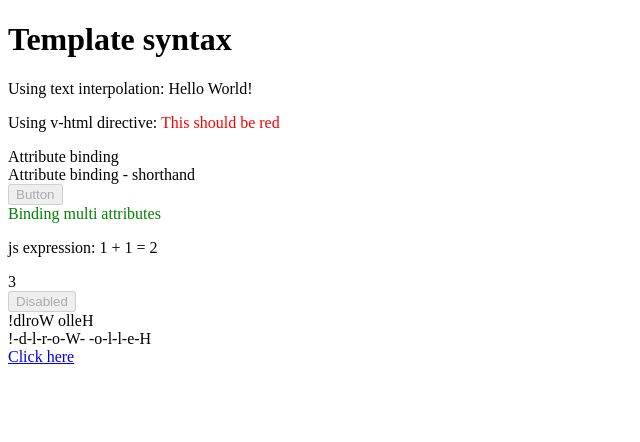
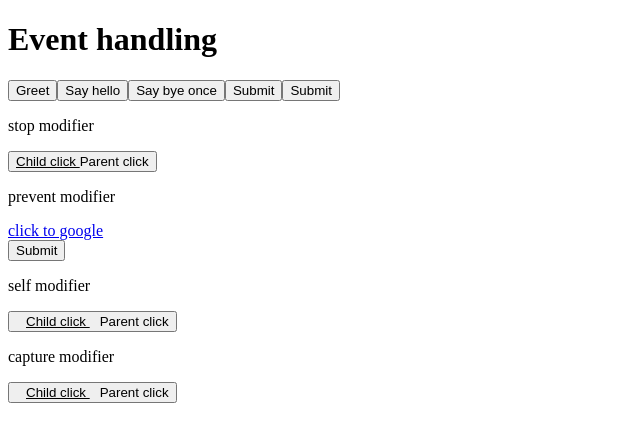
Before and after one commit to lyhuynhnhu/vue-basic, a Vue app: page / in a window 1280 px wide. Shown: the top 442 px of the page, without its empty margins (0-640 px from the left). Built offline with nearby package versions, Linux system fonts and the light colour scheme.

Commit message:
event handler

```diff
--- a/src/App.vue
+++ b/src/App.vue
@@ -1,45 +1,72 @@
 <script setup>
-const message = 'Hello World!'
-const rawHtml = '<span style="color: red">This should be red</span>'
-const dynamicId = 'dynamic-id'
-const isButtonDisabled = true
-const objectOfAttrs = {
-  id: 'container',
-  class: 'wrapper',
-  style: {
-    color: 'green',
-  },
+import { ref } from 'vue'
+
+const name = ref('Vue.js')
+
+function greet(event) {
+  alert(`Hello ${name.value}!`)
+  // `event` is the native DOM event
+  if (event) {
+    console.log(event.target.tagName)
+  }
 }
-const number = 2
-const reversedMessage = (msg) => msg.split('').reverse().join('-')
 
-const attributeName = 'href'
-const url = 'https://vuejs.org/'
+function say(message) {
+  alert(message)
+}
+
+function warn(message, event) {
+  if (event) event.preventDefault()
+  alert(message)
+}
+
+const submit = () => alert('Submitted')
 </script>
 
 <template>
-  <h1>Template syntax</h1>
-  <p>Using text interpolation: {{ message }}</p>
-  <p>Using v-html directive: <span v-html="rawHtml"></span></p>
+  <h1>Event handling</h1>
+  <button @click="greet">Greet</button>
 
-  <div v-bind:id="dynamicId">Attribute binding</div>
-  <div :id="dynamicId">Attribute binding - shorthand</div>
+  <button @click="say('hello')">Say hello</button>
+  <button @click.once="say('bye')">Say bye once</button>
 
-  <button :disabled="isButtonDisabled">Button</button>
+  <!-- using $event special variable -->
+  <button @click="warn('Form cannot be submitted yet.', $event)">Submit</button>
 
-  <div v-bind="objectOfAttrs">Binding multi attributes</div>
+  <!-- using inline arrow function -->
+  <button @click="(event) => warn('Form cannot be submitted yet.', event)">Submit</button>
+  <br />
 
-  <p>js expression: 1 + 1 = {{ 1 + 1 }}</p>
+  <!-- the click event's propagation will be stopped -->
+  <p>stop modifier</p>
+  <button @click="say('parent clicking')">
+    <span style="text-decoration: underline; cursor: pointer" @click.stop="say('child clicking')">
+      Child click
+    </span>
+    Parent click
+  </button>
 
-  <div>{{ number + 1 }}</div>
+  <!-- the submit event will no longer reload the page -->
+  <p>prevent modifier</p>
+  <a href="https://google.com" @click.prevent>click to google</a>
+  <form @submit.prenvent="submit">
+    <button type="submit">Submit</button>
+  </form>
 
-  <button :disabled="isButtonDisabled">{{ isButtonDisabled ? 'Disabled' : 'Enabled' }}</button>
+  <!-- only trigger handler if event.target is the element itself -->
+  <p>self modifier</p>
+  <button @click.self="say('parent clicking')">
+    <span style="text-decoration: underline; padding: 10px" @click.self="say('child clicking')">
+      Child click
+    </span>
+    Parent click
+  </button>
 
-  <div :id="`msg-${dynamicId}`">{{ message.split('').reverse().join('') }}</div>
-
-  <div :id="reversedMessage(dynamicId)">{{ reversedMessage(message) }}</div>
-
-  <a v-bind:[attributeName]="url">Click here</a>
-  <!-- shorthand -->
-  <!-- <a :[attributeName]="url">Click here</a> -->
+  <p>capture modifier</p>
+  <button @click.capture="say('parent clicking')">
+    <span style="text-decoration: underline; padding: 10px" @click.capture="say('child clicking')">
+      Child click
+    </span>
+    Parent click
+  </button>
 </template>
```
Also changed, not shown: 1 other file (tests, documents, lock files or other folders).
